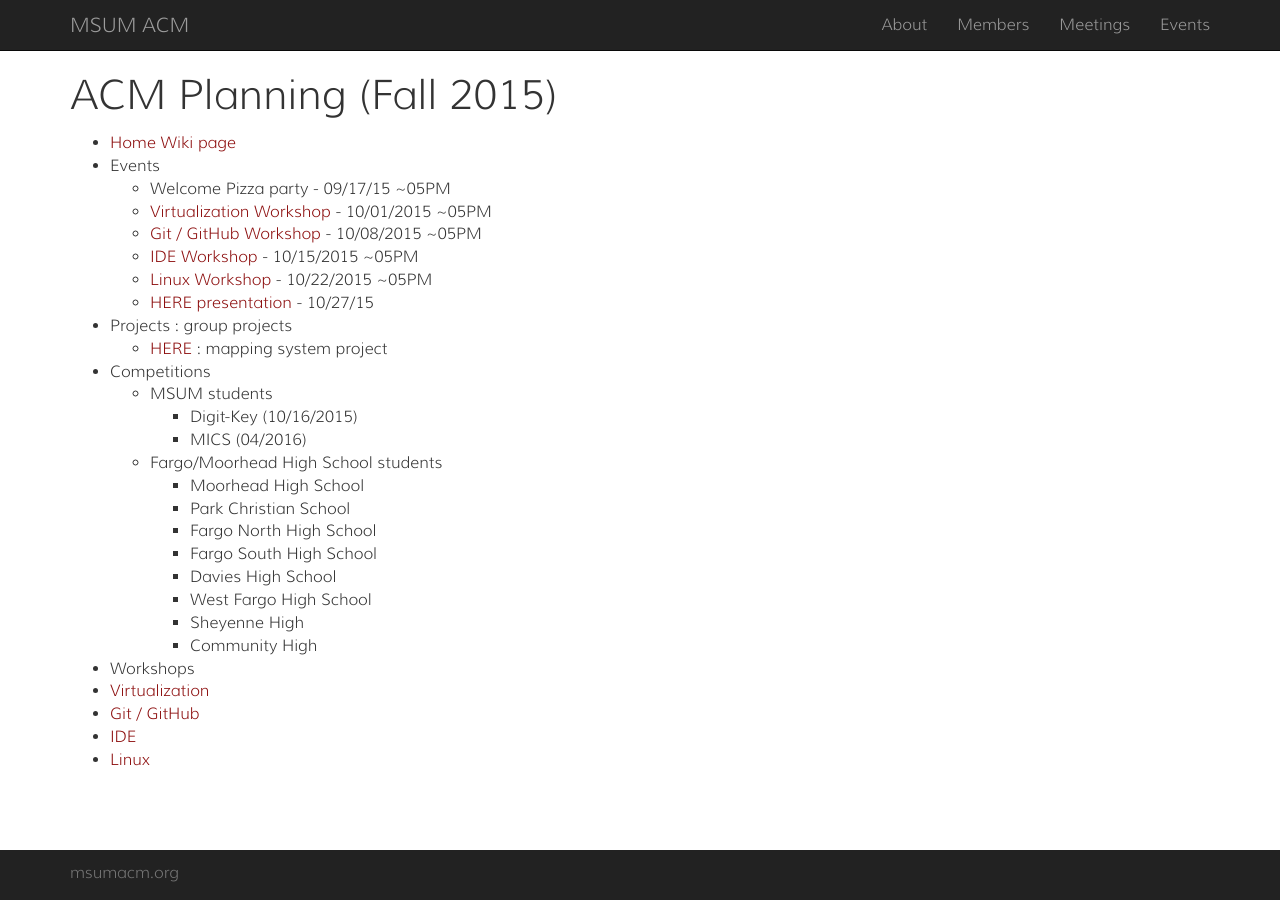
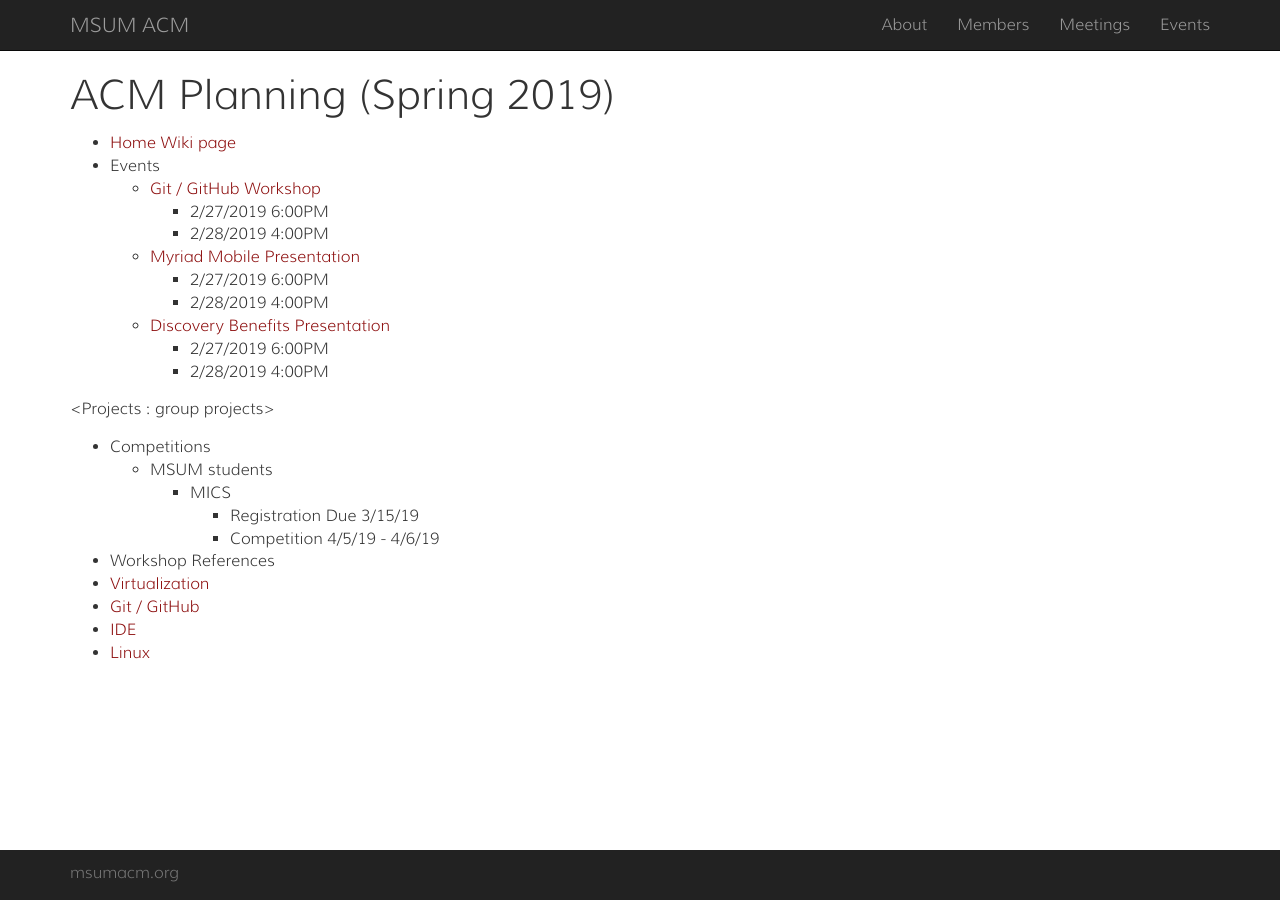
Before and after one commit to alunduil/MSUM-ACM.github.io, a Jekyll site: the page built from semester-plan.md, in a window 1280 px wide. Built offline with Jekyll 4.4.1, drawn with Linux system fonts in a browser that asks for light colours; our own code applies the rules of GitHub Pages for plain Markdown files.

Commit message:
Beginning of 2019 updates

```diff
--- a/semester-plan.md
+++ b/semester-plan.md
@@ -2,32 +2,28 @@
 layout: page
 ---
 
-# ACM Planning (Fall 2015)
+# ACM Planning (Spring 2019)
 
 + [Home Wiki page](https://github.com/MSUM-ACM/Planning/wiki)
 + Events
-  - Welcome Pizza party - 09/17/15 ~05PM
-  - [Virtualization Workshop](https://github.com/MSUM-ACM/Planning/wiki/Virtualization) - 10/01/2015 ~05PM
-  - [Git / GitHub Workshop](https://github.com/MSUM-ACM/Planning/wiki/GitHub) - 10/08/2015 ~05PM
-  - [IDE Workshop](https://github.com/MSUM-ACM/Planning/wiki/IDE) - 10/15/2015 ~05PM
-  - [Linux Workshop](https://github.com/MSUM-ACM/Planning/wiki/Linux) - 10/22/2015 ~05PM
-  - [HERE presentation](https://github.com/MSUM-ACM/Planning/wiki/HERE-Project-Notes) - 10/27/15
-+ Projects : group projects
-  - [HERE ](https://github.com/MSUM-ACM/Planning/wiki/HERE-Project-Notes): mapping system project
+  - [Git / GitHub Workshop](https://github.com/MSUM-ACM/Planning/wiki/GitHub)
+    - 2/27/2019 6:00PM
+    - 2/28/2019 4:00PM
+  - [Myriad Mobile Presentation](https://github.com/MSUM-ACM/Companies/wiki/Myriad-Mobile)
+    - 2/27/2019 6:00PM
+    - 2/28/2019 4:00PM
+  - [Discovery Benefits Presentation](https://github.com/MSUM-ACM/Companies/wiki/Discovery-Benefits)
+    - 2/27/2019 6:00PM
+    - 2/28/2019 4:00PM
+<Projects : group projects>
 + Competitions
   - MSUM students
-    - Digit-Key (10/16/2015)
-    - MICS (04/2016)
-  - Fargo/Moorhead High School students
-    - Moorhead High School
-    - Park Christian School
-    - Fargo North High School
-    - Fargo South High School
-    - Davies High School
-    - West Fargo High School
-    - Sheyenne High
-    - Community High
-+ Workshops
+    <DigiKey>
+    <ICPC>
+    - MICS
+        - Registration Due 3/15/19
+        - Competition 4/5/19 - 4/6/19
++ Workshop References
  - [Virtualization](https://github.com/MSUM-ACM/Planning/wiki/Virtualization)
  - [Git / GitHub](https://github.com/MSUM-ACM/Planning/wiki/GitHub)
  - [IDE](https://github.com/MSUM-ACM/Planning/wiki/IDE)
```
Also changed, not shown: _posts/2019-2-27-git.md (added, +29 -0 lines), 4 other files.
